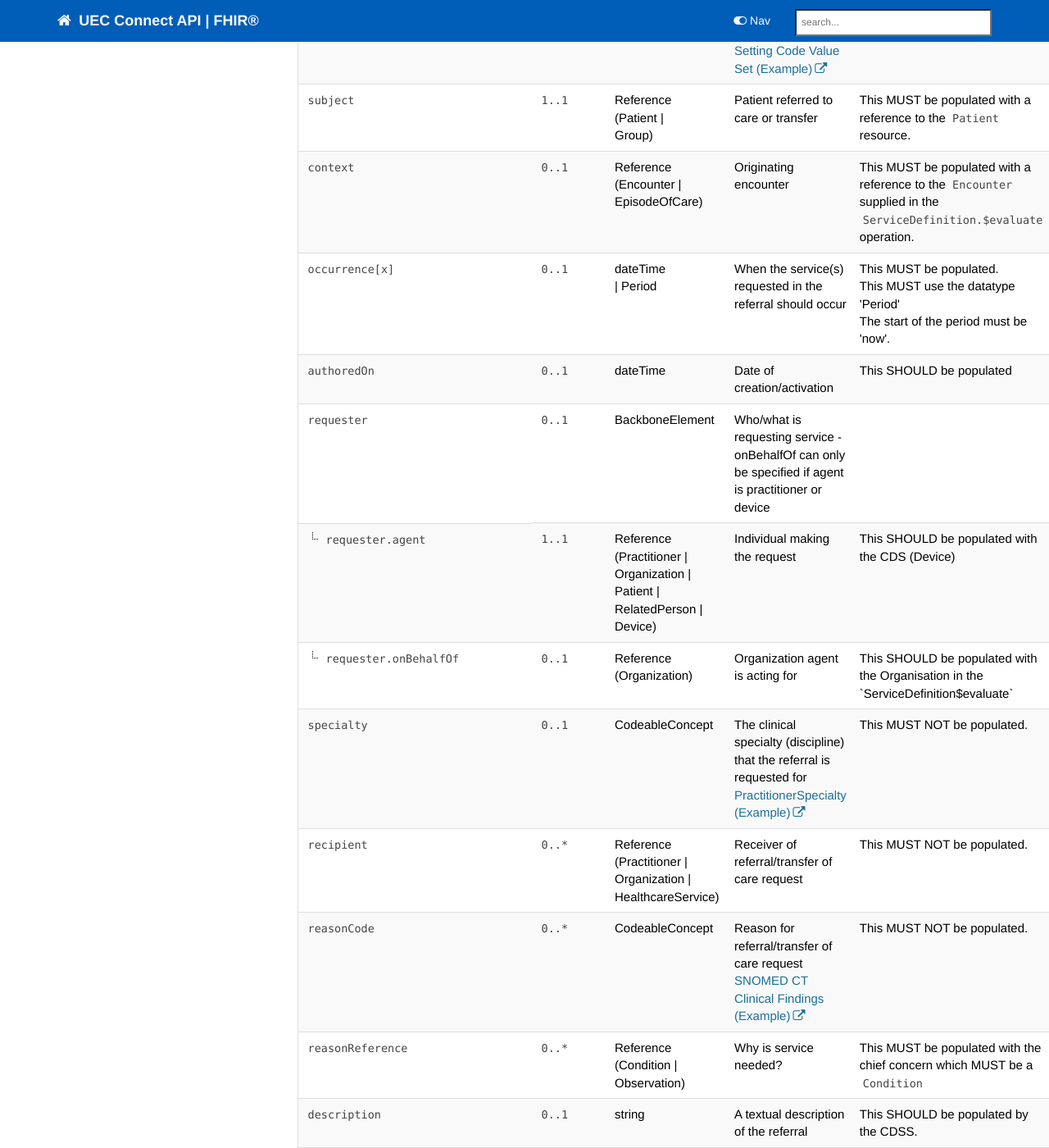
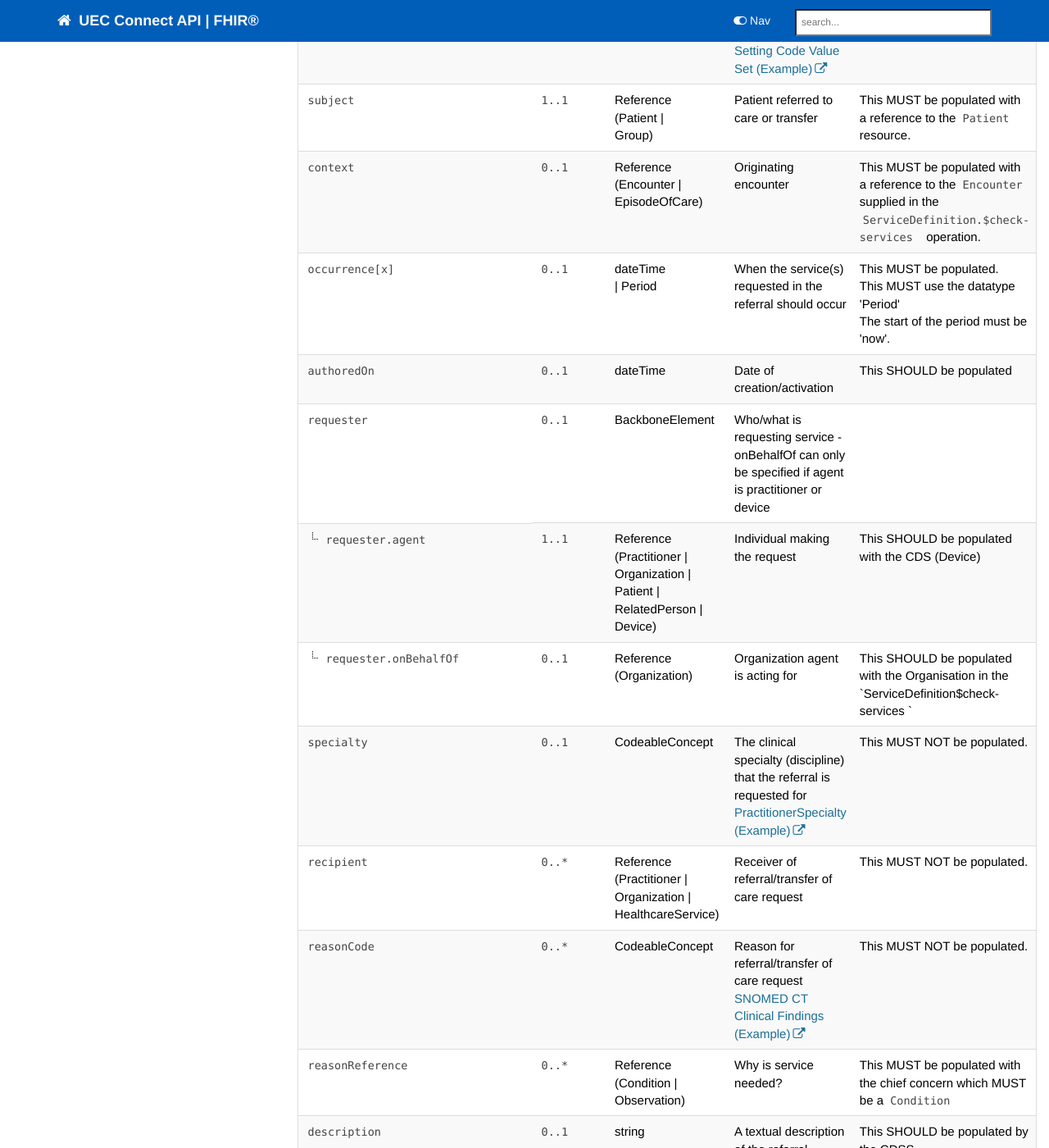
Before and after one commit to nhsconnect/FHIR-CDS, a Jekyll site: the page built from pages/explore/api_checkservices_referralrequest.md, in a window 1280 px wide and 1400 px high, scrolled down 2370 px. Shown: the whole window at 82% size. Built offline with Jekyll 4.4.1, drawn with Linux system fonts in a browser that asks for light colours; nearby versions of some CDN libraries; our own code applies the rules of GitHub Pages for plain Markdown files; comment, search, counter and statistics services are not loaded; some of the changed text lies outside the part shown.

Commit message:
api check services updated

```diff
--- a/pages/explore/api_checkservices_referralrequest.md
+++ b/pages/explore/api_checkservices_referralrequest.md
@@ -21,7 +21,7 @@ A reference to the relevant `ReferralRequest` will be carried in the `action.res
 
 
 `RequestGroup.action.resource` MAY also carry a reference to one or more `CarePlans` to carry accompanying [care advice](api_care_plan.html) for the patient.
-Detailed implementation guidance for a `ReferralRequest` resource in the context of a CDS `$evaluate` interaction is given below:
+Detailed implementation guidance for a `ReferralRequest` resource in the context of a CDS `$check-services` interaction is given below:
 
 
 <table style="min-width:100%;width:100%">
@@ -171,7 +171,7 @@ Where populated it MUST be with the <code class="highlighter-rouge">RequestGroup
       <td><code class="highlighter-rouge">0..1</code></td>
     <td>Reference<br>(Encounter |<br>EpisodeOfCare)</td>
     <td>Originating encounter</td>
-<td>This MUST be populated with a reference to the <code class="highlighter-rouge">Encounter</code> supplied in the <code class="highlighter-rouge">ServiceDefinition.$evaluate</code> operation.</td>
+<td>This MUST be populated with a reference to the <code class="highlighter-rouge">Encounter</code> supplied in the <code class="highlighter-rouge">ServiceDefinition.$check-services </code> operation.</td>
  </tr>
 <tr>
   <td><code class="highlighter-rouge">occurrence[x]</code></td>
@@ -208,7 +208,7 @@ The start of the period must be 'now'.</td>
       <td><code class="highlighter-rouge">0..1</code></td>
     <td>Reference<br>(Organization)</td>
     <td>Organization agent is acting for</td>
-<td>This SHOULD be populated with the Organisation in the `ServiceDefinition$evaluate`</td>
+<td>This SHOULD be populated with the Organisation in the `ServiceDefinition$check-services `</td>
  </tr>
 <tr>
   <td><code class="highlighter-rouge">specialty</code></td>
```
